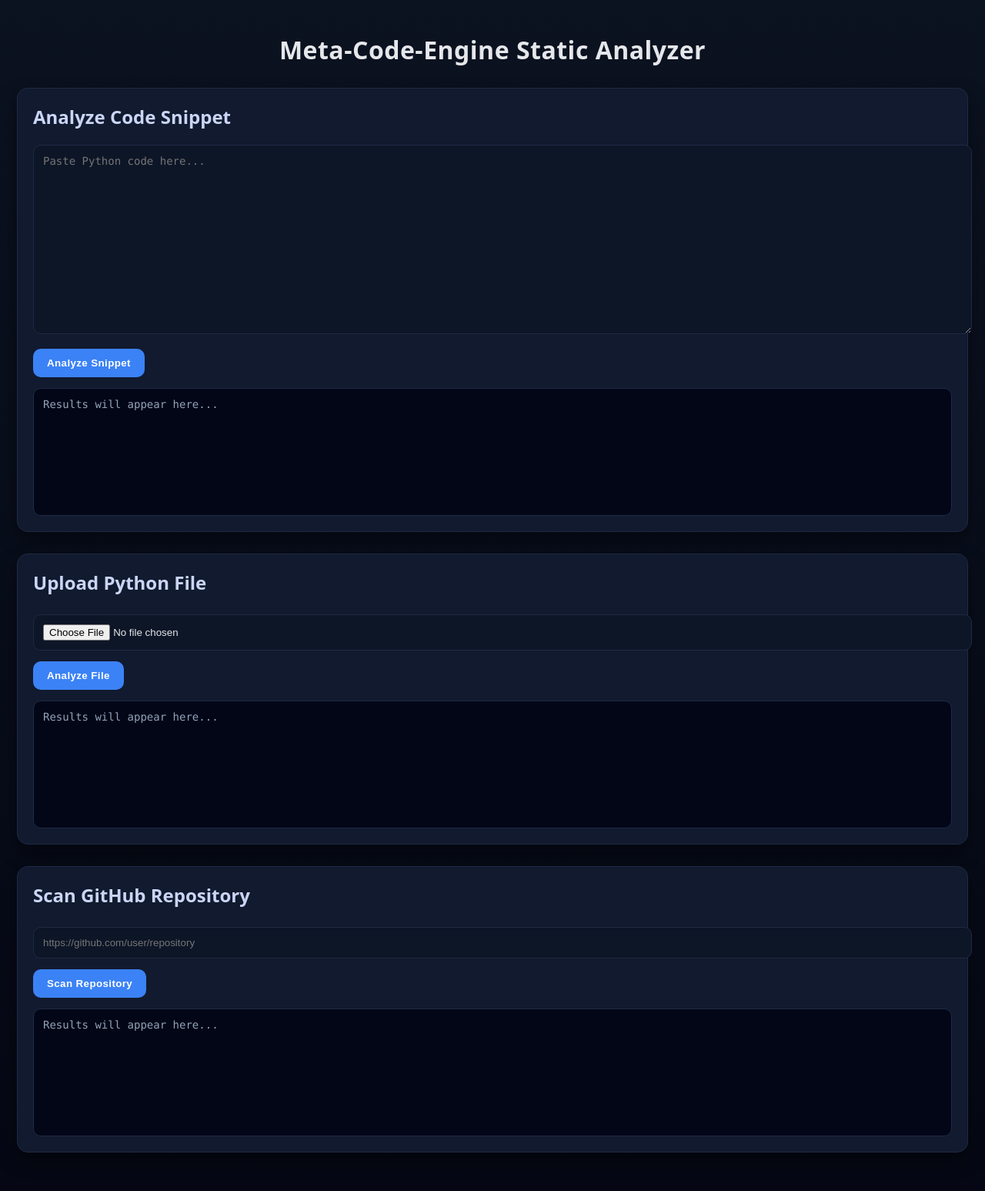
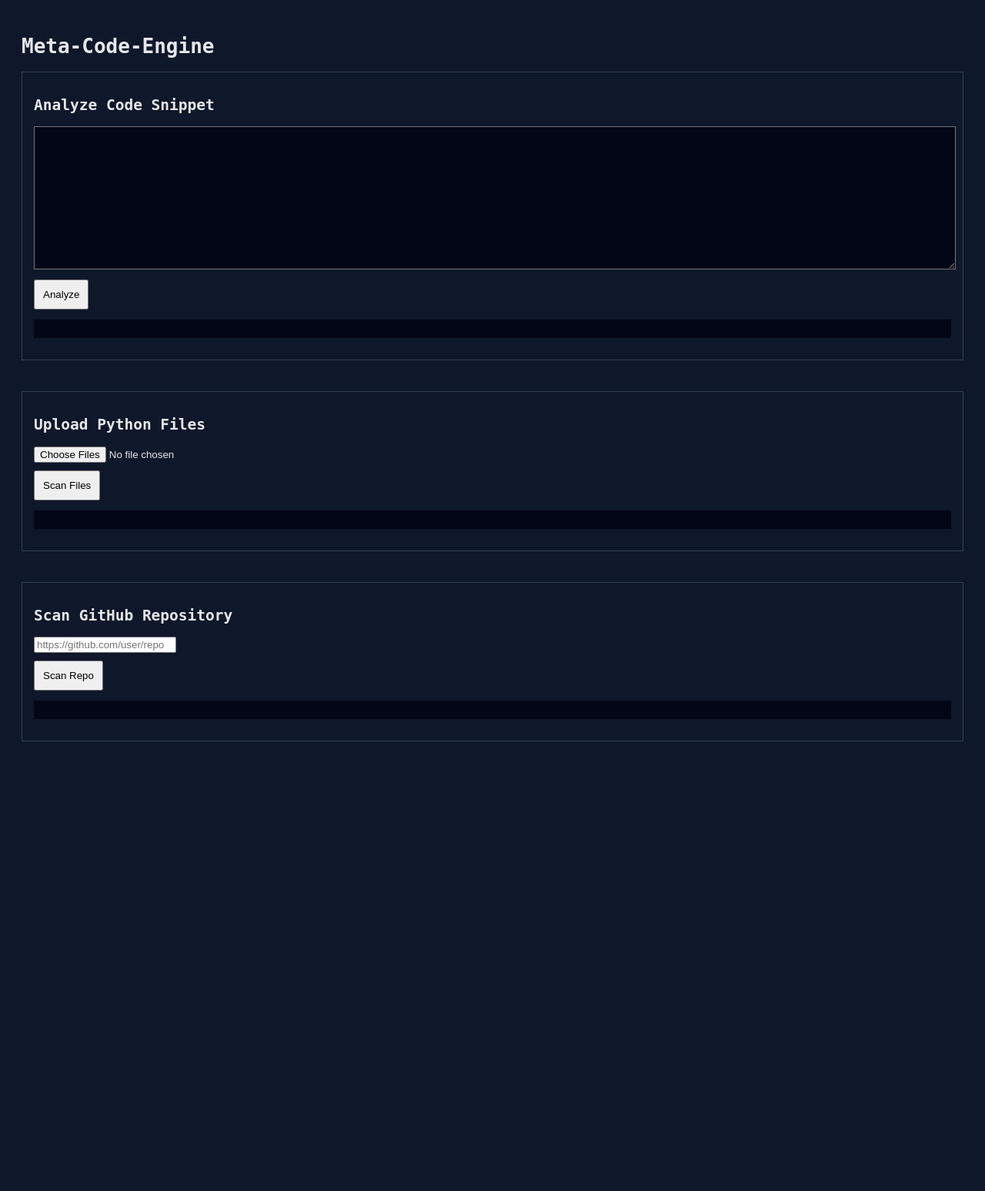
Before and after one commit to KnottNefarious/meta-code-engine, a Python web app: template templates/index.html in a window 1280 px wide. Shown: the whole page at 77% size. After the commit the page ends 963 px from the top, so only its background shows below. Run offline with Jinja, Linux system fonts and the light colour scheme; the template is opened without the code that fills it, so the values that code supplies are empty.

Commit message:
Refactor HTML structure and update styles

```diff
--- a/templates/index.html
+++ b/templates/index.html
@@ -1,205 +1,62 @@
 <!DOCTYPE html>
-<html lang="en">
+<html>
 <head>
-<meta charset="UTF-8">
-<meta name="viewport" content="width=device-width, initial-scale=1.0">
-<title>Meta-Code-Engine</title>
+<title>Meta Code Engine</title>
 <style>
-
-:root{
-    --bg:#0b1220;
-    --panel:#111a2e;
-    --panel2:#0d1627;
-    --accent:#3b82f6;
-    --accentHover:#2563eb;
-    --text:#e5e7eb;
-    --muted:#94a3b8;
-    --border:#1f2a44;
-    --danger:#ef4444;
-    --warn:#f59e0b;
-    --good:#22c55e;
-}
-
-body{
-    font-family:system-ui,-apple-system,Segoe UI,Roboto,Ubuntu;
-    background:linear-gradient(180deg,#0b1220,#050814);
-    color:var(--text);
-    margin:0;
-    padding:22px;
-}
-
-h1{
-    text-align:center;
-    margin-bottom:28px;
-    font-weight:600;
-    letter-spacing:.5px;
-}
-
-h2{
-    margin-top:0;
-    color:#cbd5f5;
-}
-
-.panel{
-    background:var(--panel);
-    border:1px solid var(--border);
-    border-radius:14px;
-    padding:20px;
-    margin-bottom:28px;
-    box-shadow:0 10px 25px rgba(0,0,0,.45);
-    transition:.2s;
-}
-
-.panel:hover{
-    transform:translateY(-2px);
-    box-shadow:0 14px 35px rgba(0,0,0,.55);
-}
-
-textarea{
-    width:100%;
-    height:220px;
-    background:var(--panel2);
-    color:#c7f9cc;
-    border:1px solid var(--border);
-    padding:12px;
-    border-radius:10px;
-    font-family:Consolas,monospace;
-    resize:vertical;
-    font-size:14px;
-}
-
-input[type="text"], input[type="file"]{
-    width:100%;
-    padding:12px;
-    border-radius:10px;
-    border:1px solid var(--border);
-    background:var(--panel2);
-    color:var(--text);
-    margin-top:5px;
-}
-
-button{
-    margin-top:14px;
-    padding:11px 18px;
-    border:none;
-    border-radius:10px;
-    background:var(--accent);
-    color:white;
-    font-weight:600;
-    letter-spacing:.4px;
-    cursor:pointer;
-    transition:.2s;
-}
-
-button:hover{
-    background:var(--accentHover);
-}
-
-.result{
-    margin-top:14px;
-    background:#020617;
-    border:1px solid var(--border);
-    border-radius:10px;
-    padding:12px;
-    white-space:pre-wrap;
-    min-height:140px;
-    font-family:Consolas,monospace;
-    font-size:14px;
-    color:#facc15;
-    overflow:auto;
-}
-
-.result:empty::before{
-    content:"Results will appear here...";
-    color:var(--muted);
-}
-
+body{font-family:monospace;background:#0f172a;color:#e5e7eb;padding:20px}
+textarea{width:100%;height:180px;background:#020617;color:#e5e7eb}
+button{padding:10px;margin-top:10px}
+pre{background:#020617;padding:12px;white-space:pre-wrap}
+.section{margin-bottom:40px;border:1px solid #334155;padding:15px}
 </style>
 </head>
 
 <body>
 
-<h1>Meta-Code-Engine Static Analyzer</h1>
+<h1>Meta-Code-Engine</h1>
 
-<!-- SNIPPET ANALYZER -->
-<div class="panel">
+<div class="section">
 <h2>Analyze Code Snippet</h2>
-<textarea id="codeInput" placeholder="Paste Python code here..."></textarea>
-<button onclick="analyzeSnippet()">Analyze Snippet</button>
-<div id="snippetResult" class="result"></div>
+<textarea id="code"></textarea><br>
+<button onclick="analyze()">Analyze</button>
+<pre id="result1"></pre>
 </div>
 
-<!-- FILE UPLOAD -->
-<div class="panel">
-<h2>Upload Python File</h2>
-<input type="file" id="fileInput" accept=".py">
-<button onclick="uploadFile()">Analyze File</button>
-<div id="fileResult" class="result"></div>
+<div class="section">
+<h2>Upload Python Files</h2>
+<input type="file" id="fileInput" multiple accept=".py"><br>
+<button onclick="upload()">Scan Files</button>
+<pre id="result2"></pre>
 </div>
 
-<!-- GITHUB SCANNER -->
-<div class="panel">
+<div class="section">
 <h2>Scan GitHub Repository</h2>
-<input type="text" id="repoInput" placeholder="https://github.com/user/repository">
-<button onclick="scanRepo()">Scan Repository</button>
-<div id="repoResult" class="result"></div>
+<input type="text" id="repo" placeholder="https://github.com/user/repo"><br>
+<button onclick="github()">Scan Repo</button>
+<pre id="result3"></pre>
 </div>
 
 <script>
-
-async function analyzeSnippet(){
-    const code=document.getElementById("codeInput").value;
-    const box=document.getElementById("snippetResult");
-    box.textContent="Analyzing...";
-
-    const res=await fetch("/analyze",{
-        method:"POST",
-        headers:{"Content-Type":"application/json"},
-        body:JSON.stringify({code:code})
-    });
-
-    const data=await res.json();
-    box.textContent=data.result || data.error;
+async function analyze(){
+const r=await fetch("/analyze",{method:"POST",headers:{"Content-Type":"application/json"},body:JSON.stringify({code:code.value})});
+const j=await r.json();
+result1.textContent=j.result||j.error;
 }
 
-async function uploadFile(){
-    const file=document.getElementById("fileInput").files[0];
-    const box=document.getElementById("fileResult");
-
-    if(!file){
-        box.textContent="Select a .py file first.";
-        return;
-    }
-
-    const formData=new FormData();
-    formData.append("file",file);
-
-    box.textContent="Analyzing file...";
-
-    const res=await fetch("/upload",{
-        method:"POST",
-        body:formData
-    });
-
-    const data=await res.json();
-    box.textContent=data.result || data.error;
+async function upload(){
+const fd=new FormData();
+for(const f of fileInput.files){fd.append("file",f);}
+const r=await fetch("/upload",{method:"POST",body:fd});
+const j=await r.json();
+result2.textContent=j.result||j.error;
 }
 
-async function scanRepo(){
-    const repo=document.getElementById("repoInput").value;
-    const box=document.getElementById("repoResult");
-    box.textContent="Scanning repository (may take ~15s)...";
-
-    const res=await fetch("/github",{
-        method:"POST",
-        headers:{"Content-Type":"application/json"},
-        body:JSON.stringify({repo:repo})
-    });
-
-    const data=await res.json();
-    box.textContent=data.result || data.error;
+async function github(){
+result3.textContent="Scanning repository...";
+const r=await fetch("/github",{method:"POST",headers:{"Content-Type":"application/json"},body:JSON.stringify({repo:repo.value})});
+const j=await r.json();
+result3.textContent=j.result||j.error;
 }
-
 </script>
 
 </body>
```
